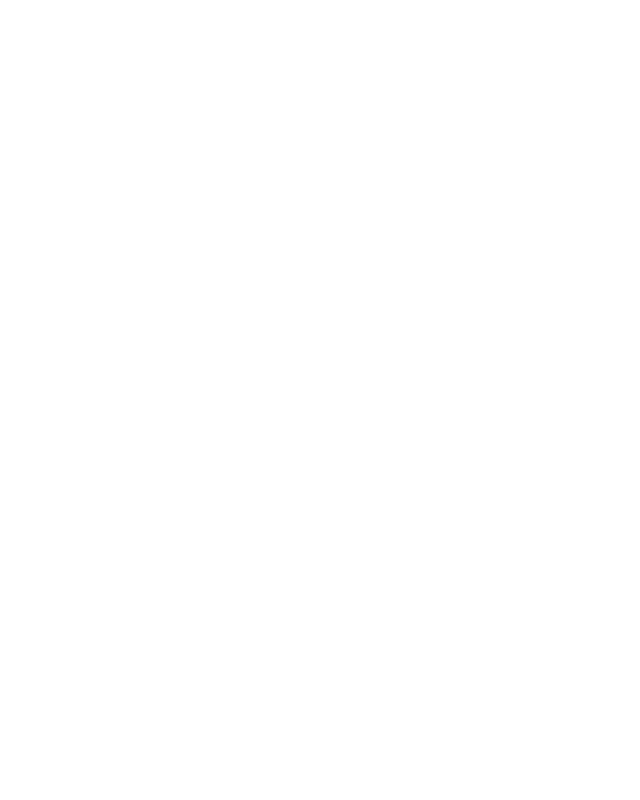
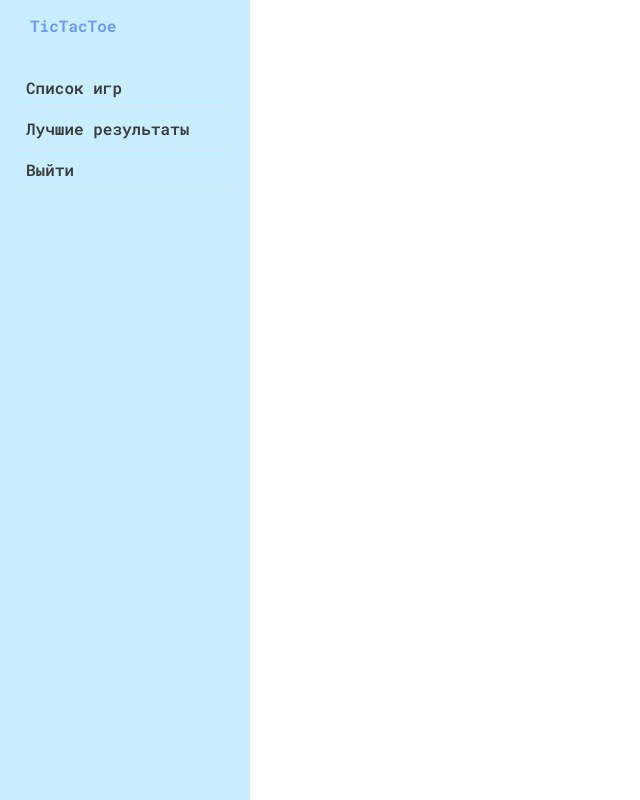
Before and after one commit to OstPerino/tic-tac-toe-client, a Vue app: page / in a window 1280 px wide. Before the commit this address had no page. Shown: the whole page, without its empty margins (0-640 px from the left). Built offline with nearby package versions, Linux system fonts and the light colour scheme.

Commit message:
Сделал компонент сайдбара

```diff
--- a/src/App.vue
+++ b/src/App.vue
@@ -1,9 +1,30 @@
 <template>
-  <div class="main">
-    <router-view />
+  <div class="app">
+    <SidebarComponent />
+    <div class="main">
+      <router-view />
+    </div>
   </div>
 </template>
 
+<script setup lang="ts">
+import SidebarComponent from "@/components/sidebar/SidebarComponent.vue";
+</script>
+
 <style lang="scss">
 @import "@/styles/_base.scss";
+
+.app {
+  position: relative;
+  width: 100%;
+  height: 100%;
+
+  .sidebar {
+    position: fixed;
+    left: 0;
+    top: 0;
+    width: 250px;
+    height: 100%;
+  }
+}
 </style>
--- /dev/null
+++ b/src/components/UI/LogoComponent.vue
@@ -0,0 +1,19 @@
+<template>
+  <div class="logo">
+    TicTacToe
+  </div>
+</template>
+
+<script setup lang="ts">
+</script>
+
+<style scoped lang="scss">
+@import "@/styles/_base.scss";
+
+.logo {
+  color: $primary-color;
+  padding: 15px 30px;
+  font-weight: bold;
+  font-family: "Roboto Mono", monospace;
+}
+</style>
--- /dev/null
+++ b/src/components/sidebar/NavbarComponent.vue
@@ -0,0 +1,85 @@
+<template>
+  <nav class="navbar">
+    <ul class="links-list">
+      <li>
+        <router-link to="" class="link">Список игр</router-link>
+      </li>
+      <li>
+        <router-link to="" class="link">Лучшие результаты</router-link>
+      </li>
+      <li>
+        <router-link to="" class="link">Выйти</router-link>
+      </li>
+    </ul>
+  </nav>
+</template>
+
+<script setup lang="ts">
+</script>
+
+
+<style scoped lang="scss">
+@import "@/styles/_base.scss";
+
+.navbar {
+  background-color: transparent;
+  padding: 1rem;
+  width: 100%;
+
+  .links-list {
+    list-style: none;
+    margin: 0;
+    padding: 0;
+
+    .link {
+      padding: 10px 10px;
+      position: relative;
+      display: block;
+      color: #3c3c3c;
+      font-weight: 600;
+      text-decoration: none;
+      transition: all 0.2s ease-in-out;
+
+      &:hover {
+        color: #1976d2;
+      }
+
+      &:before {
+        content: "";
+        position: absolute;
+        top: 50%;
+        left: 0;
+        transform: translateY(-50%);
+        width: 3px;
+        height: 24px;
+        background-color: transparent;
+        transition: all 0.2s ease-in-out;
+      }
+
+      &:hover:before {
+        background-color: #1976d2;
+      }
+
+      &:after {
+        content: "";
+        position: absolute;
+        bottom: 0;
+        left: 0;
+        width: 100%;
+        height: 1px;
+        background-color: #e5e5e5;
+        transition: all 0.2s ease-in-out;
+      }
+
+      &:hover:after {
+        background-color: #1976d2;
+        transform: scaleX(1);
+      }
+
+      &:active {
+        background-color: rgba(0, 0, 0, 0.05);
+      }
+    }
+  }
+}
+</style>
--- /dev/null
+++ b/src/components/sidebar/SidebarComponent.vue
@@ -0,0 +1,19 @@
+<template>
+  <div class="sidebar">
+    <LogoComponent/>
+    <NavbarComponent/>
+  </div>
+</template>
+
+<script setup lang="ts">
+import NavbarComponent from "@/components/sidebar/NavbarComponent.vue";
+import LogoComponent from "@/components/UI/LogoComponent.vue";
+</script>
+
+<style scoped lang="scss">
+@import "@/styles/_base.scss";
+
+.sidebar {
+  background-color: #C9EEFF;
+}
+</style>
--- a/src/styles/_base.scss
+++ b/src/styles/_base.scss
@@ -18,7 +18,8 @@
 }
 
 body {
-  font-family: 'Roboto', sans-serif;
+  //font-family: 'Roboto', sans-serif;
+  font-family: "Roboto Mono", monospace;
 }
 
 #app {
--- a/src/views/UserPages/MainPage.vue
+++ b/src/views/UserPages/MainPage.vue
@@ -1,16 +1,17 @@
 <template>
   <div class="main-page">
-    <TicTacToeComponent />
+<!--    <SidebarComponent class="sidebar"/>-->
+<!--    <TicTacToeComponent />-->
   </div>
 </template>
 
 <script setup lang="ts">
 import TicTacToeComponent from "@/components/tic-tac-toe/TicTacToeComponent.vue";
+import SidebarComponent from "@/components/sidebar/SidebarComponent.vue";
 </script>
 
 <style scoped lang="scss">
 @import "@/styles/_base.scss";
 
-.main-page {
-}
+
 </style>
```
